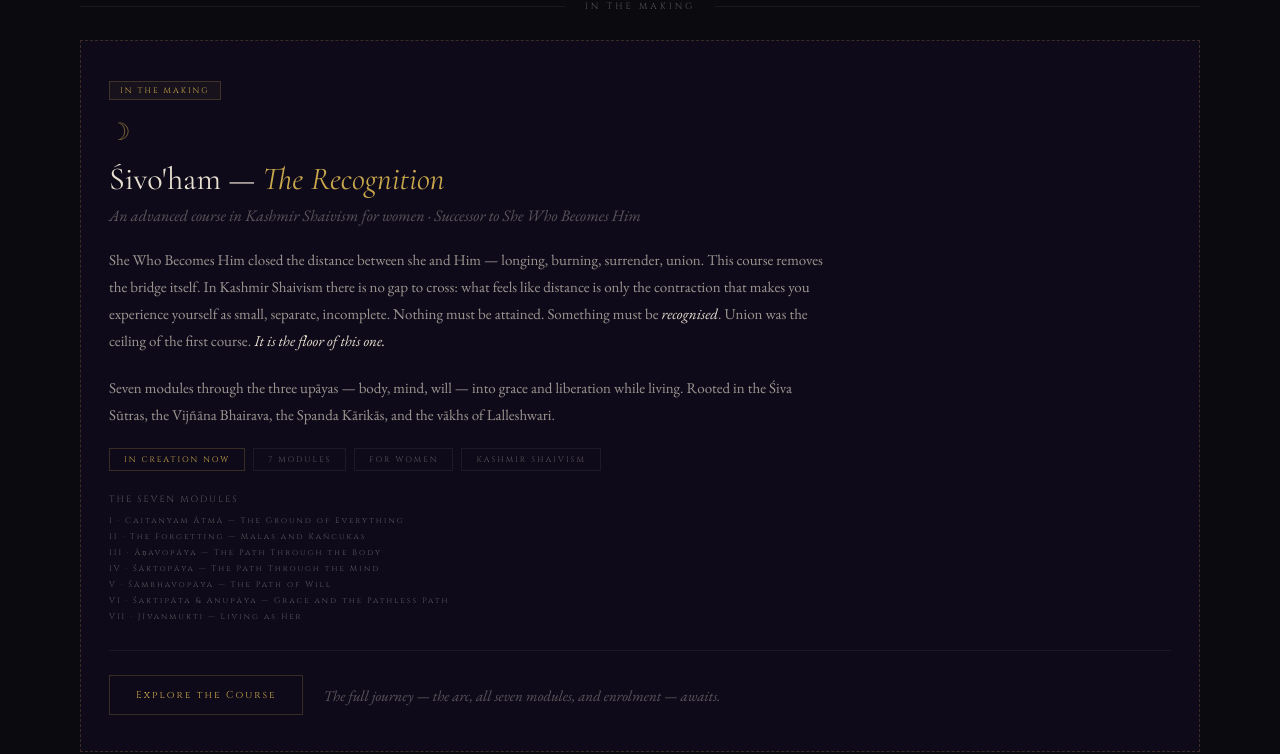
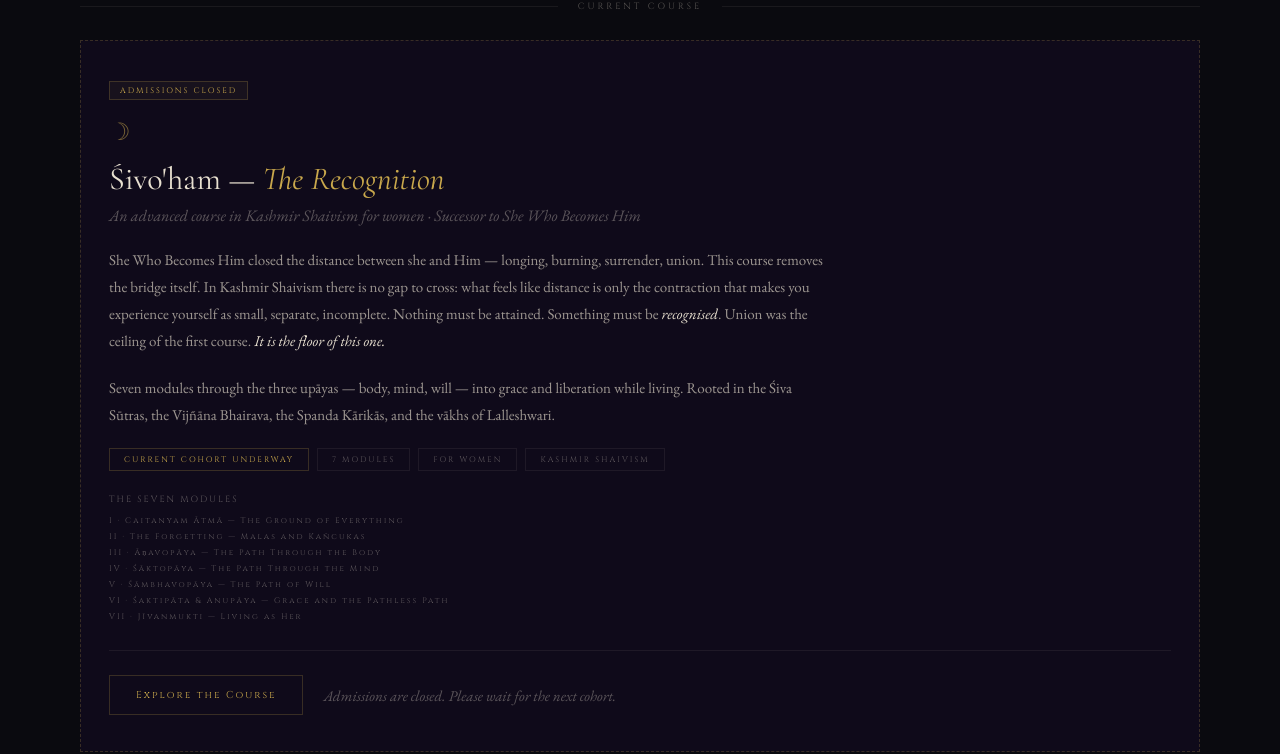
Before and after one commit to ShivohamPath/website, a plain HTML site: page wix-studio/embeds/courses-inmaking.html in a window 1280 px wide. Drawn offline with nearby package versions, Linux system fonts and the light colour scheme.

Commit message:
Close Recognition admissions in courses-inmaking.html

```diff
--- a/wix-studio/embeds/courses-inmaking.html
+++ b/wix-studio/embeds/courses-inmaking.html
@@ -2,7 +2,7 @@
 <!--
   ═══════════════════════════════════════════════════════════════
   SHIVOHAMPATH · COURSES PAGE — "IN THE MAKING" SECTION
-  Śivo'ham — The Recognition (upcoming course announcement)
+  Śivo'ham — The Recognition (closed cohort listing)
   ═══════════════════════════════════════════════════════════════
   HOW TO ADD THIS TO THE EXISTING COURSES PAGE:
   1. Wix editor → Courses page → Add → Embed → HTML iFrame,
@@ -176,12 +176,12 @@
 
   <div class="coming-divider">
     <div class="coming-divider-line"></div>
-    <span class="coming-divider-text">IN THE MAKING</span>
+    <span class="coming-divider-text">CURRENT COURSE</span>
     <div class="coming-divider-line"></div>
   </div>
 
   <div class="course-card">
-    <span class="making-badge">IN THE MAKING</span>
+    <span class="making-badge">ADMISSIONS CLOSED</span>
     <span class="card-icon">☽</span>
     <h3>Śivo'ham — <em>The Recognition</em></h3>
     <p class="course-subtitle">An advanced course in Kashmir Shaivism for women · Successor to She Who Becomes Him</p>
@@ -199,7 +199,7 @@
       the Spanda Kārikās, and the vākhs of Lalleshwari.
     </p>
     <div class="tags-row">
-      <span class="tag lit">IN CREATION NOW</span>
+      <span class="tag lit">CURRENT COHORT UNDERWAY</span>
       <span class="tag">7 MODULES</span>
       <span class="tag">FOR WOMEN</span>
       <span class="tag">KASHMIR SHAIVISM</span>
@@ -220,7 +220,7 @@
          target="_top"
          class="btn-ghost">Explore the Course</a>
       <p class="doors-note">
-        The full journey — the arc, all seven modules, and enrolment — awaits.
+        Admissions are closed. Please wait for the next cohort.
       </p>
     </div>
   </div>
```
